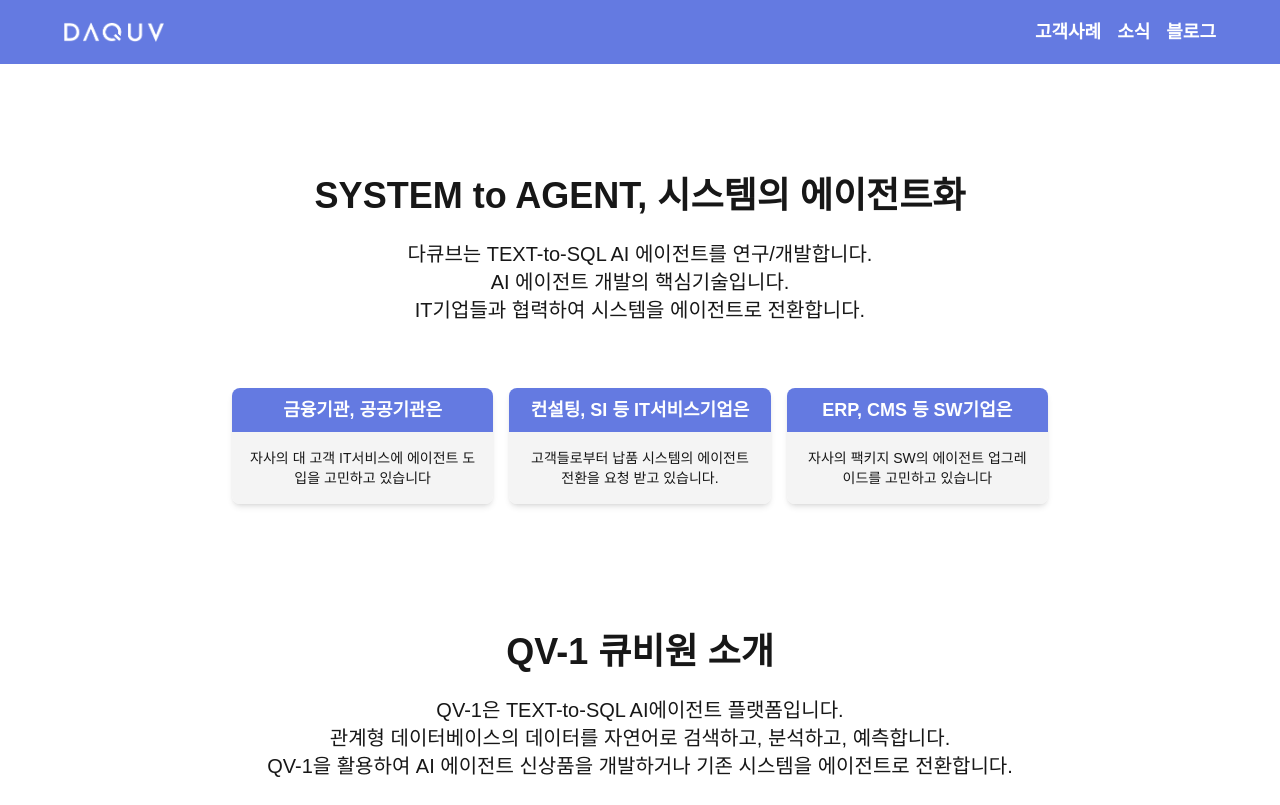
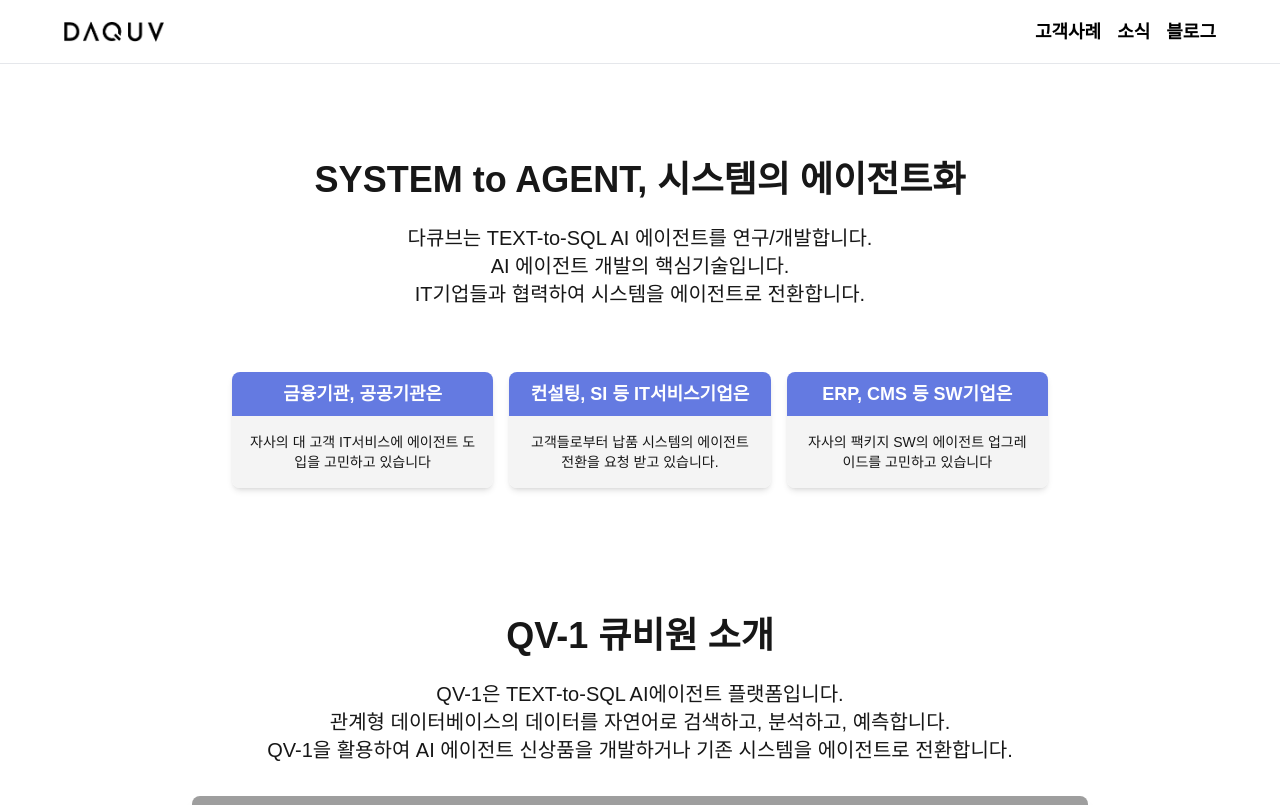
Before and after one commit to sysys10/dqv_home, a Next.js app: page / in a window 1280 px wide. Shown: the top 805 px of the page. Built offline with nearby package versions, Linux system fonts and the light colour scheme; grey boxes are pictures that could not be loaded.

Commit message:
feat: 상단 바 스크롤 따라서 색상 변경로직 추가

```diff
--- a/src/app/globals.css
+++ b/src/app/globals.css
@@ -24,6 +24,25 @@
   color: var(--foreground);
   font-family: Arial, Helvetica, sans-serif;
 }
+/* Custom scrollbar styles */
+::-webkit-scrollbar {
+  width: 10px;
+}
+
+::-webkit-scrollbar-thumb {
+  background: #647ae1;
+  border-radius: 5px;
+}
+
+::-webkit-scrollbar-thumb:hover {
+  background: #5469c9;
+}
+
+/* Firefox scrollbar */
+* {
+  scrollbar-width: thin;
+  scrollbar-color: #647ae1 var(--background);
+}
 
 html {
   scroll-behavior: smooth;
--- a/src/app/page.tsx
+++ b/src/app/page.tsx
@@ -13,7 +13,7 @@
   return (
     <div>
       <TopNav />
-      <main className="w-full pt-28 max-w-4xl mx-auto pb-20">
+      <main className="w-full pt-40 max-w-4xl mx-auto pb-20">
         <SectionHeader
           title="SYSTEM to AGENT, 시스템의 에이전트화"
           subtitle={
--- a/src/components/layout/TopNav.tsx
+++ b/src/components/layout/TopNav.tsx
@@ -1,19 +1,33 @@
+"use client";
+
 import Image from "next/image";
 import Link from "next/link";
+import { useYheight } from "@/hooks/useYheight";
 
 export default function TopNav() {
+  const yHeight = useYheight();
+
   return (
-    <header className="h-16 w-full bg-[#647AE1]">
+    <header
+      style={{
+        backgroundColor: yHeight > 0 ? "#647AE1" : "transparent",
+        color: yHeight > 0 ? "white" : "black",
+      }}
+      className="h-16 fixed top-0 left-0 right-0 z-50 w-full border-b transition-all duration-300 border-gray-200"
+    >
       <nav className="flex max-w-6xl mx-auto items-center justify-between h-full">
         <div className="flex items-center gap-4">
           <Image
+            style={{
+              filter: yHeight > 0 ? "invert(0)" : "invert(1)",
+            }}
             src="/dqv_logo.png"
             alt="다큐브 QV-1"
             width={100}
             height={100}
           />
         </div>
-        <div className="flex items-center gap-4 text-lg font-bold text-white">
+        <div className="flex items-center gap-4 text-lg font-bold">
           <Link href="/#customer-cases">고객사례</Link>
           <Link href="/#news">소식</Link>
           <Link href="/">블로그</Link>
--- /dev/null
+++ b/src/hooks/useYheight.ts
@@ -0,0 +1,17 @@
+"use client";
+
+import { useEffect, useState } from "react";
+
+export const useYheight = () => {
+  const [yHeight, setYHeight] = useState(0);
+
+  useEffect(() => {
+    const handleScroll = () => {
+      setYHeight(window.scrollY);
+    };
+    window.addEventListener("scroll", handleScroll);
+    return () => window.removeEventListener("scroll", handleScroll);
+  }, []);
+
+  return yHeight;
+};
```
